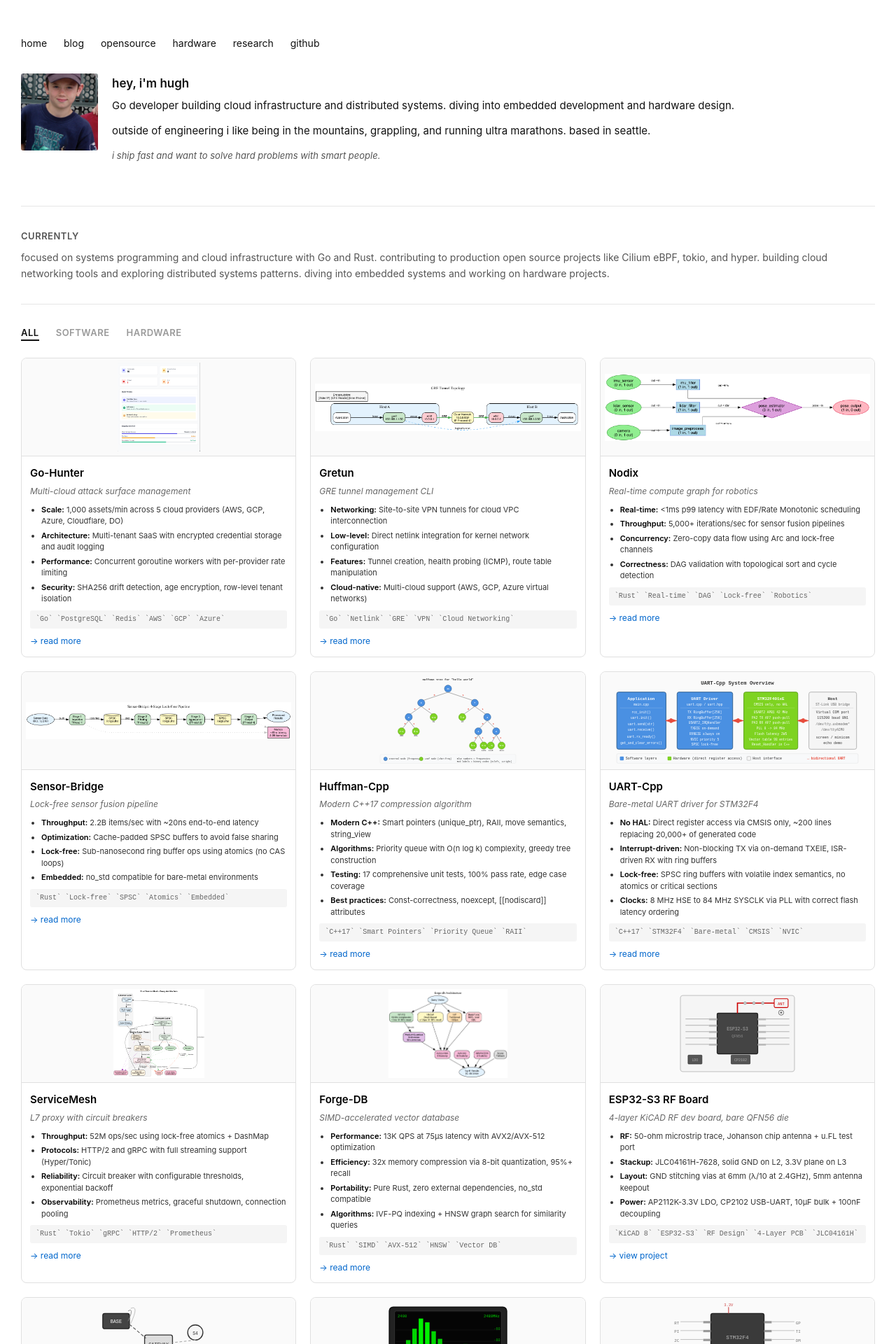
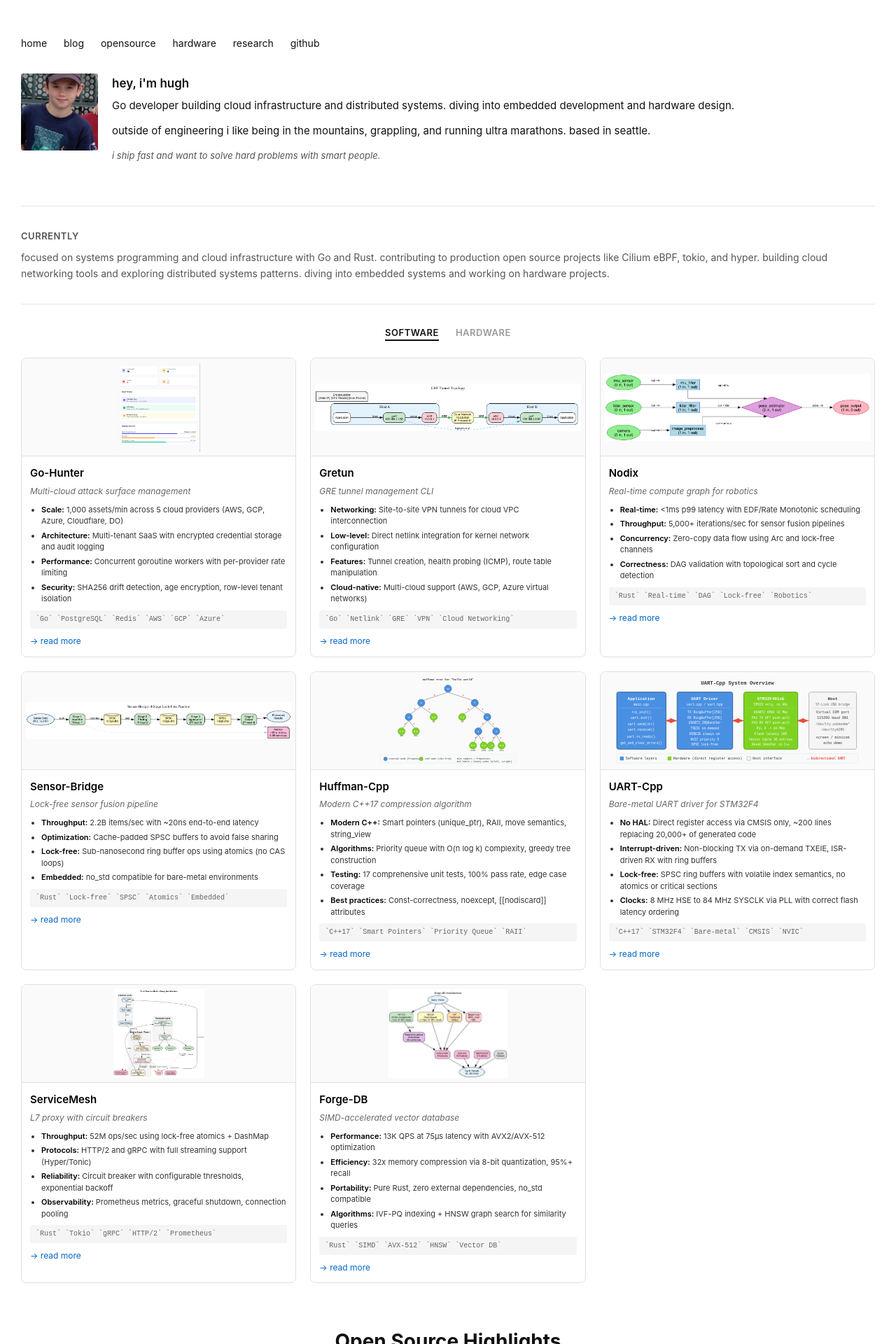
Before and after one commit to HueCodes/HueCodes.github.io, a Jekyll site: the page built from index.md, in a window 1280 px wide. Shown: the top 1920 px of the page at 70% size. Built offline with Jekyll 4.4.1, drawn with Linux system fonts in a browser that asks for light colours; some of the changed text lies outside the part shown.

Commit message:
Center filter tabs, remove all option, default to software view

```diff
--- a/_layouts/grid.html
+++ b/_layouts/grid.html
@@ -257,6 +257,7 @@
 
     .filter-tabs {
       display: flex;
+      justify-content: center;
       gap: 1.5rem;
       margin-bottom: 1.5rem;
     }
--- a/index.md
+++ b/index.md
@@ -36,8 +36,7 @@ title: home
 <div class="grid-portfolio">
 
   <div class="filter-tabs">
-    <button class="filter-btn active" data-filter="all" onclick="filterProjects('all')">all</button>
-    <button class="filter-btn" data-filter="software" onclick="filterProjects('software')">software</button>
+    <button class="filter-btn active" data-filter="software" onclick="filterProjects('software')">software</button>
     <button class="filter-btn" data-filter="hardware" onclick="filterProjects('hardware')">hardware</button>
   </div>
 
@@ -312,11 +311,11 @@ title: home
 <script>
   function filterProjects(category) {
     document.querySelectorAll('.project-card').forEach(function(card) {
-      var show = category === 'all' || card.dataset.category === category;
-      card.style.display = show ? '' : 'none';
+      card.style.display = card.dataset.category === category ? '' : 'none';
     });
     document.querySelectorAll('.filter-btn').forEach(function(btn) {
       btn.classList.toggle('active', btn.dataset.filter === category);
     });
   }
+  filterProjects('software');
 </script>
```
